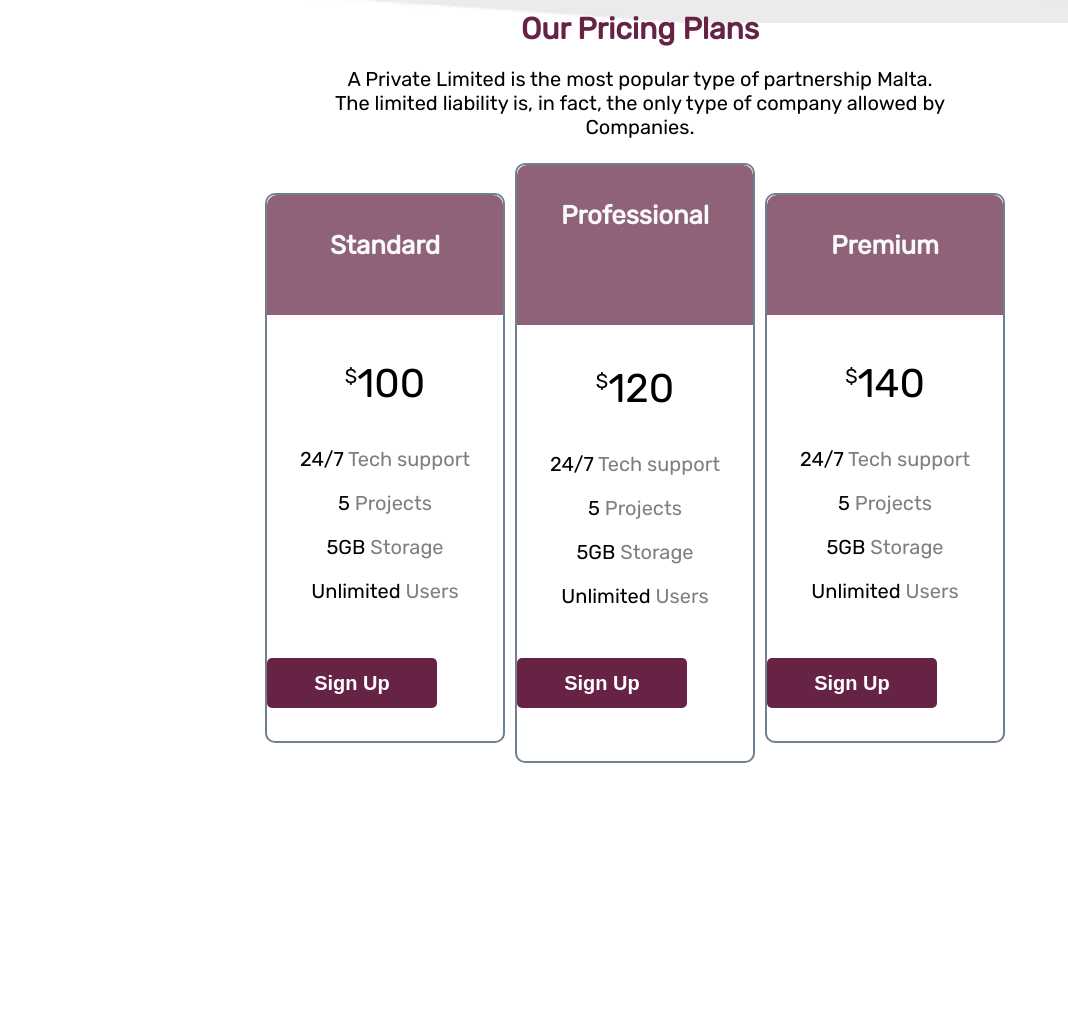
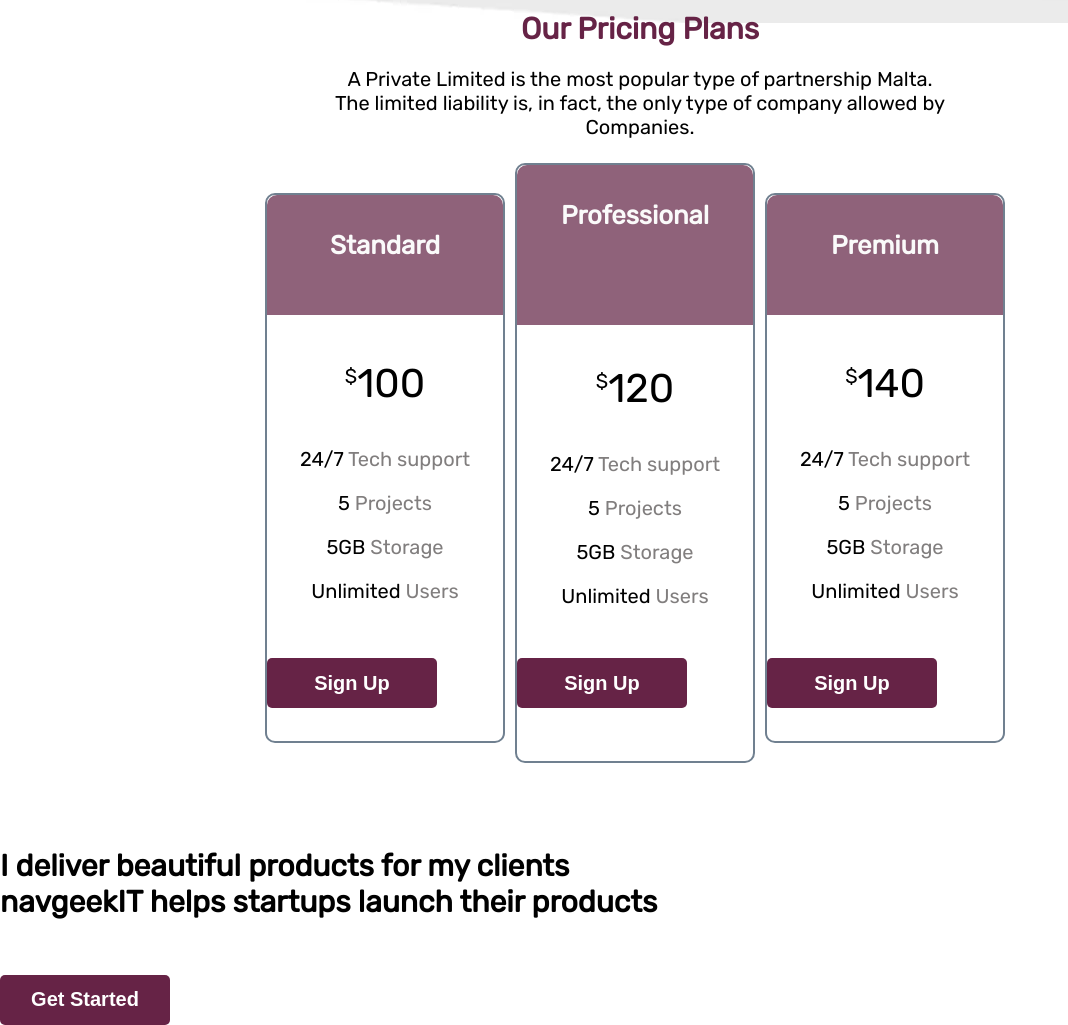
Before and after one commit to arnaudgerry/portfolio, a plain HTML site: page index.html in a window 1280 px wide. Shown: the part 3075-4100 px from the top of the page, without its empty margins (0-1068 px from the left). Before the commit the page ends 3898 px from the top, so only its background shows below. Drawn offline with Linux system fonts and the light colour scheme.

Commit message:
ft: add a statement section

```diff
--- a/index.html
+++ b/index.html
@@ -187,6 +187,7 @@
         </div>
         <div class="motivation-sec"></div>
         <!--End Skills-->
+        <!--Pricing-->
         <div class="pricing service">
             <div class="service-head">
                 <h2><strong>Our Pricing Plans</strong></h2>
@@ -248,6 +249,20 @@
                 </div>
             </div>
         </div>
+        <!--End Pricing-->
+        <div class="statement">
+            <div class="statement-wordings">
+                <h2>I deliver beautiful products for my clients
+                    <br>navgeekIT helps startups launch their products
+                </h2>
+                <button id="startbtn" class="learnmore statementbtn"><strong><a href="#">Get Started</a></strong></button>
+            </div>
+        </div>
+        <!--Portfolio-->
+        <div class="portfolio">
+
+        </div>
+        <!--End Portfolio-->
     </div>
     <!--End Page Wrapper-->
 </body>
```
